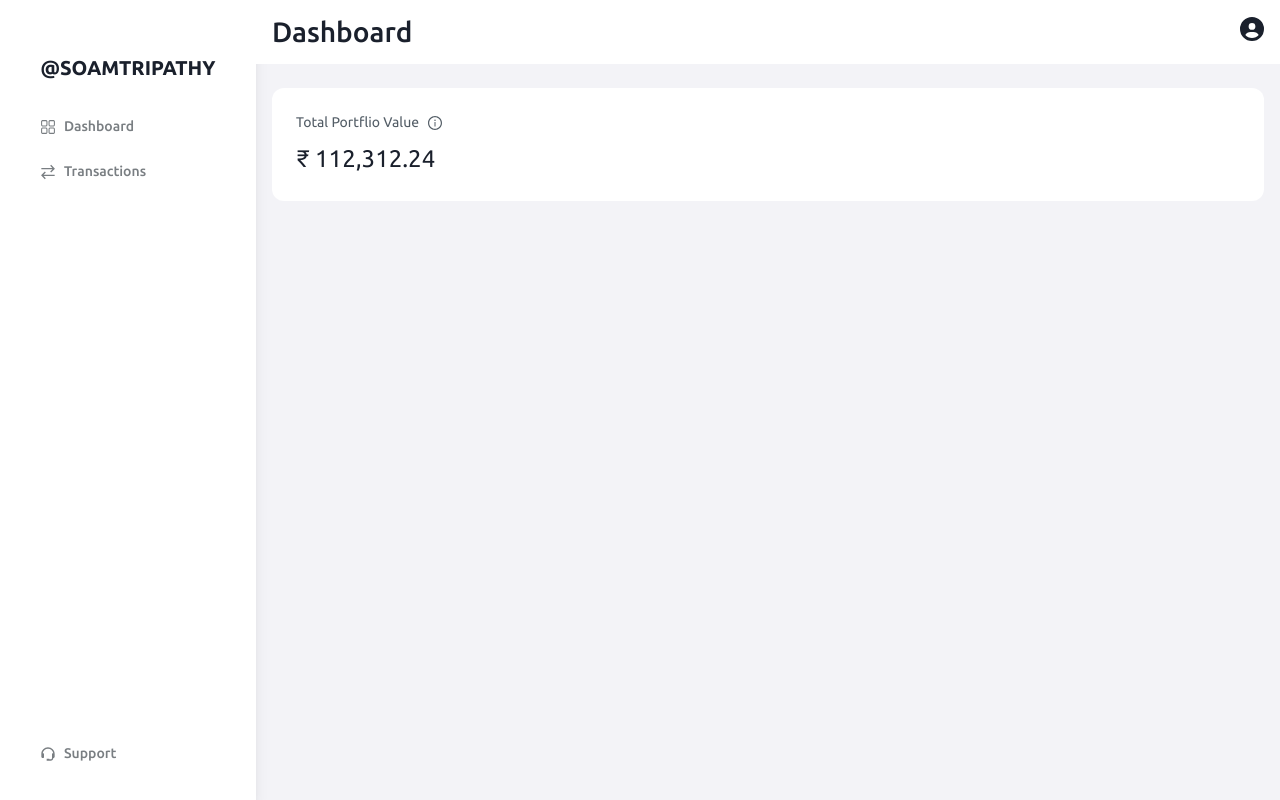
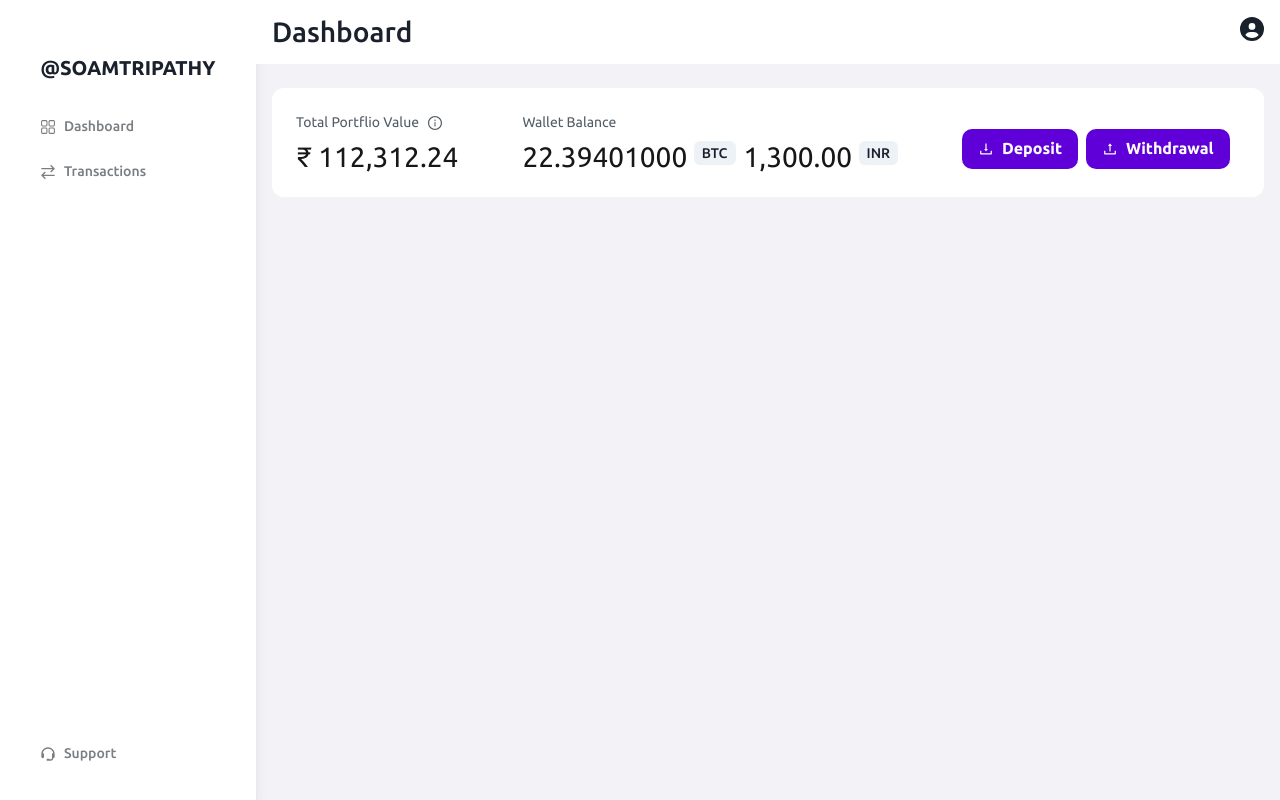
Before and after one commit to soamtripathy/crypto-app, a React (Vite) app: page / in a window 1280 px wide. Built offline with nearby package versions, Linux system fonts and the light colour scheme.

Commit message:
dashboard

```diff
--- a/src/pages/Dashboard/components/PortfolioSection.jsx
+++ b/src/pages/Dashboard/components/PortfolioSection.jsx
@@ -1,15 +1,82 @@
-import { HStack, Stack, Icon, Text } from "@chakra-ui/react";
-import { AiOutlineInfoCircle } from "react-icons/ai";
+import { HStack, Stack, Icon, Text, Tag, Button } from "@chakra-ui/react";
+
+import {
+  AiOutlineDownload,
+  AiOutlineInfoCircle,
+  AiOutlineUpload,
+} from "react-icons/ai";
 const PortfolioSection = () => {
   return (
-    <HStack bg="white" borderRadius="xl" p="6">
-      <Stack>
-        <HStack color="black.80">
-          <Text fontSize="14px">Total Portflio Value</Text>
-          <Icon as={AiOutlineInfoCircle} />
+    <HStack
+      justify="space-between"
+      bg="white"
+      borderRadius="xl"
+      p="6"
+      align={{
+        base: "flex-start",
+        xl: "center",
+      }}
+      flexDir={{
+        base: "column",
+        xl: "row",
+      }}
+      spacing={{
+        base: "4",
+        xl: "0",
+      }}
+    >
+      <HStack
+        spacing={{ base: 0, xl: 16 }}
+        align={{
+          base: "flex-start",
+          xl: "center",
+        }}
+        flexDir={{
+          base: "column",
+          xl: "row",
+        }}
+      >
+        <Stack>
+          <HStack color="black.80">
+            <Text fontSize="14px">Total Portflio Value</Text>
+            <Icon as={AiOutlineInfoCircle} />
+          </HStack>
+          <Text textStyle="h2"> &#8377; 112,312.24</Text>
+        </Stack>
+        <Stack>
+          <HStack color="black.80">
+            <Text fontSize="14px">Wallet Balance</Text>
+          </HStack>
+          <HStack
+            spacing={2}
+            align={{
+              base: "flex-start",
+              sm: "center",
+            }}
+            flexDir={{
+              base: "column",
+              sm: "row",
+            }}
+          >
+            <HStack>
+              <Text textStyle="h2">
+                {" "}
+                22.39401000 <Tag colorScheme="gray">BTC</Tag>
+              </Text>
+            </HStack>
+            <HStack>
+              <Text textStyle="h2">
+                {" "}
+                1,300.00 <Tag colorScheme="gray">INR</Tag>
+              </Text>
+            </HStack>
+          </HStack>
+        </Stack>
+        <HStack mt={3}>
+          <Button leftIcon={<Icon as={AiOutlineDownload} />}>Deposit</Button>
+          <Button leftIcon={<Icon as={AiOutlineUpload} />}>Withdrawal</Button>
         </HStack>
-        <Text fontSize="24px"> &#8377; 112,312.24</Text>
-      </Stack>
+      </HStack>
     </HStack>
   );
 };
```
